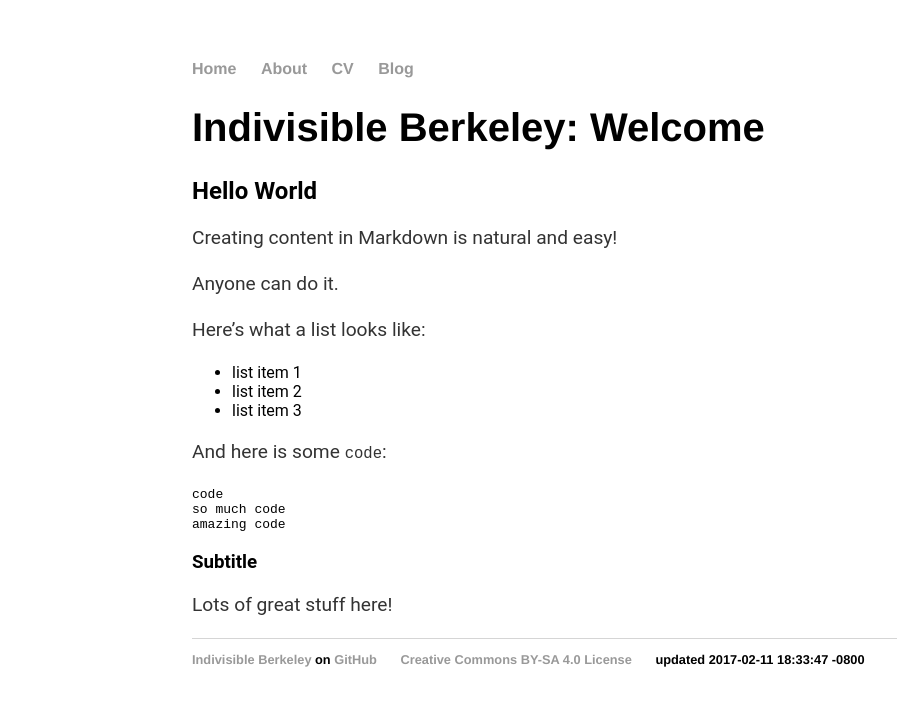
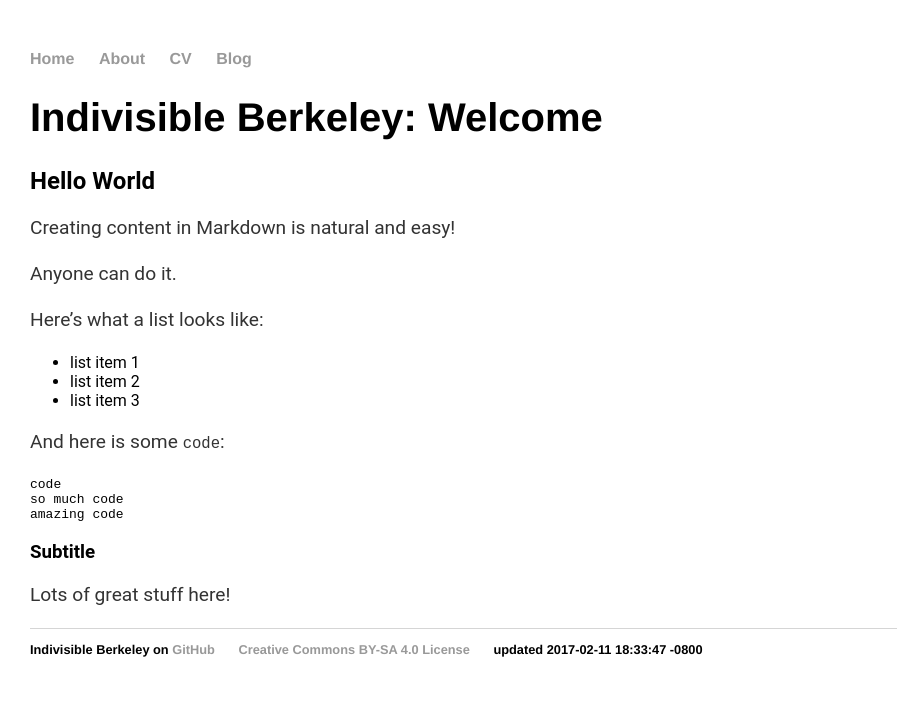
Before and after one commit to bc-design/www-ib, a Jekyll site: the page built from index.md, in a window 1280 px wide. Shown: the top 706 px of the page, without its empty margins (0-897 px from the left). Built offline with Jekyll 4.4.1, drawn with Linux system fonts in a browser that asks for light colours.

```diff
--- a/_includes/footer.html
+++ b/_includes/footer.html
@@ -1,7 +1,6 @@
 <ul>
   <li>
-    <a href="http://curtislab.org">Indivisible Berkeley</a>
-        on <a href="http://github.com/bc-design/www-ib">GitHub</a>
+    Indivisible Berkeley on <a href="http://github.com/bc-design/www-ib">GitHub</a>
   <li>
     <a href="http://creativecommons.org/licenses/by-sa/4.0/">
         Creative Commons BY-SA 4.0 License</a>
--- a/css/main.css
+++ b/css/main.css
@@ -1,45 +1,60 @@
 body {
     font-family: "San Francisco", "Roboto", "Segoe UI", "Helvetica Neue", "Lucida Grande", Arial, sans-serif;
-    margin: 60px auto;
+    margin: 0px 30px auto;
     width: 70%;
 }
+
+nav {
+    margin-top: 50px;
+    background: white;
+}
+
 nav ul, footer ul {
     font-family:'Helvetica', 'Arial', 'Sans-Serif';
     padding: 0;
     list-style: none;
     font-weight: bold;
+
 }
 nav ul li, footer ul li {
     display: inline;
     margin-right: 20px;
 }
+
 a {
     text-decoration: none;
     color: #999;
 }
+
 a:hover {
     text-decoration: underline;
 }
+
 h1 {
     font-size: 2.5em;
     font-family:'Helvetica', 'Arial', 'Sans-Serif';
 }
+
 p {
     font-size: 1.2em;
     line-height: 1.4em;
     color: #333;
 }
+
 footer {
     border-top: 1px solid #d5d5d5;
     font-size: .8em;
 }
+
 ul.posts {
     margin: 20px auto 40px;
     font-size: 1.5em;
 }
+
 ul.posts li {
     list-style: none;
 }
+
 code {
   white-space: pre-wrap;
 }
```
